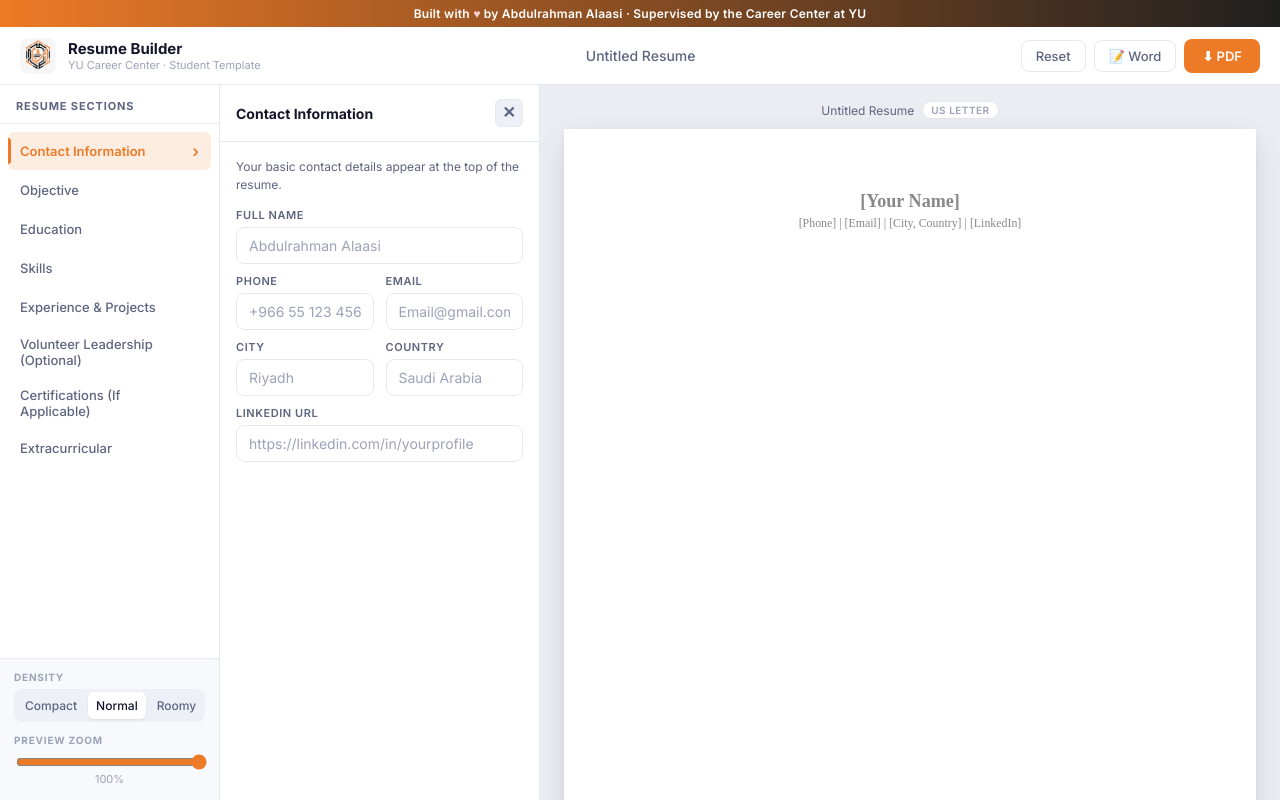
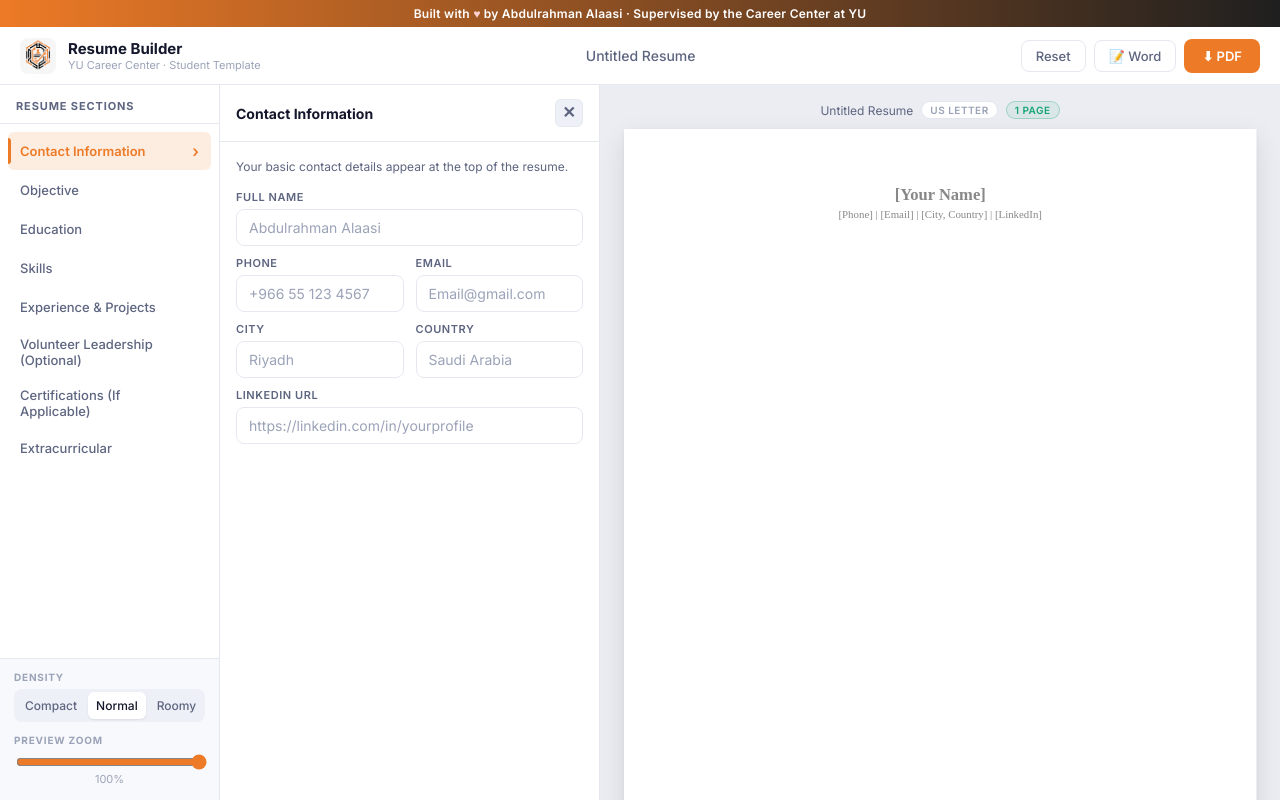
Before and after one commit to AbdulrahmanAlaasi/resume-builder, a Next.js app: page / in a window 1280 px wide. Built offline with nearby package versions, Linux system fonts and the light colour scheme.

Commit message:
add page count warning and justify docx text

```diff
--- a/app/components/layout/PreviewArea.tsx
+++ b/app/components/layout/PreviewArea.tsx
@@ -1,7 +1,7 @@
 'use client';
 
 import dynamic from 'next/dynamic';
-import { useEffect, useLayoutEffect, useRef, useState } from 'react';
+import { useLayoutEffect, useRef, useState } from 'react';
 import { useResumeStore } from '../../store/resumeStore';
 
 const ResumePreview = dynamic(
@@ -30,7 +30,9 @@ interface Props {
 export default function PreviewArea({ fileTitle, zoom }: Props) {
   const { data, settings, detailPanelOpen } = useResumeStore();
   const containerRef = useRef<HTMLDivElement | null>(null);
+  const previewShellRef = useRef<HTMLDivElement | null>(null);
   const [fitScale, setFitScale] = useState(0.9);
+  const [contentHeight, setContentHeight] = useState(PAPER_PX.letter.h);
 
   useLayoutEffect(() => {
     if (!containerRef.current) return;
@@ -51,6 +53,33 @@ export default function PreviewArea({ fileTitle, zoom }: Props) {
 
   const scale = fitScale * zoom;
   const paper = PAPER_PX[settings.paperSize];
+  const pageCount = Math.max(1, Math.ceil(contentHeight / paper.h));
+  const overPageLimit = pageCount > 1;
+
+  useLayoutEffect(() => {
+    const shell = previewShellRef.current;
+    if (!shell) return;
+
+    const measure = () => {
+      const preview = shell.querySelector<HTMLElement>('#resume-preview');
+      const nextHeight = Math.max(paper.h, preview?.scrollHeight ?? paper.h);
+      setContentHeight((current) => (
+        Math.abs(current - nextHeight) > 1 ? nextHeight : current
+      ));
+    };
+
+    measure();
+    const frame = window.requestAnimationFrame(measure);
+    const preview = shell.querySelector<HTMLElement>('#resume-preview');
+    const ro = new ResizeObserver(measure);
+    ro.observe(shell);
+    if (preview) ro.observe(preview);
+
+    return () => {
+      window.cancelAnimationFrame(frame);
+      ro.disconnect();
+    };
+  }, [data, settings, paper.h]);
 
   return (
     <main
@@ -64,7 +93,8 @@ export default function PreviewArea({ fileTitle, zoom }: Props) {
     >
       <div style={{
         fontSize: 12, color: 'var(--text-secondary)', marginBottom: 10,
-        display: 'flex', alignItems: 'center', gap: 8, flexShrink: 0,
+        display: 'flex', alignItems: 'center', justifyContent: 'center',
+        gap: 8, flexShrink: 0, flexWrap: 'wrap', textAlign: 'center',
       }}>
         <span>{fileTitle}</span>
         <span style={{
@@ -74,14 +104,28 @@ export default function PreviewArea({ fileTitle, zoom }: Props) {
         }}>
           {settings.paperSize === 'a4' ? 'A4' : 'US Letter'}
         </span>
+        <span style={{
+          fontSize: 10, fontWeight: 600, letterSpacing: '0.05em', textTransform: 'uppercase',
+          color: overPageLimit ? 'var(--danger)' : 'var(--success)',
+          border: `1px solid ${overPageLimit ? 'rgba(224, 64, 94, 0.35)' : 'rgba(22, 164, 116, 0.30)'}`,
+          padding: '2px 8px', borderRadius: 99,
+          background: overPageLimit ? 'rgba(224, 64, 94, 0.08)' : 'rgba(22, 164, 116, 0.08)',
+        }}>
+          {pageCount} {pageCount === 1 ? 'Page' : 'Pages'}
+        </span>
+        {overPageLimit && (
+          <span style={{ color: 'var(--danger)', fontWeight: 600 }}>
+            YU usually requires a 1-page CV
+          </span>
+        )}
       </div>
 
       <div style={{
         width:  paper.w * scale,
-        height: paper.h * scale,
+        height: contentHeight * scale,
         flexShrink: 0,
       }}>
-        <div style={{
+        <div ref={previewShellRef} style={{
           transformOrigin: 'top left',
           transform: `scale(${scale})`,
           boxShadow: '0 12px 36px rgba(20,23,43,0.10), 0 2px 6px rgba(20,23,43,0.05)',
--- a/app/components/preview/ResumePreview.tsx
+++ b/app/components/preview/ResumePreview.tsx
@@ -93,7 +93,7 @@ function normalizeLinkedIn(url: string): { href: string; label: string } | null
 
 export default function ResumePreview({ data, settings }: Props) {
   const s = buildStyles(settings ?? DEFAULT_SETTINGS);
-  const { contact, objective, education, skills, experiences, projects,
+  const { contact, objective, education, skills, experiences,
     volunteers, certifications, extracurriculars } = data;
 
   const linkedin    = normalizeLinkedIn(contact.linkedin);
@@ -114,8 +114,7 @@ export default function ResumePreview({ data, settings }: Props) {
   const showEducation = education.some((e) => e.university.trim() || e.degree.trim());
   const showSkills    = skills.some((sk) => sk.text.trim());
   const filledExp     = experiences.filter((e) => e.institution.trim() || e.jobTitle.trim());
-  const filledProj    = projects.filter((p) => p.institution.trim() || p.title.trim());
-  const showExpProj   = filledExp.length > 0 || filledProj.length > 0;
+  const showExpProj   = filledExp.length > 0;
   const showVolunteer = volunteers.some((v) => v.text.trim());
   const showCerts     = certifications.some((c) => c.text.trim());
   const clubs         = extracurriculars.filter((e) => e.type === 'club'     && e.text.trim());
@@ -212,21 +211,6 @@ export default function ResumePreview({ data, settings }: Props) {
             </div>
           ))}
 
-          {filledProj.map((proj) => (
-            <div key={proj.id} style={{ marginBottom: 8 }}>
-              <div style={s.row}>
-                <span style={s.leftBoldUnderline}>{proj.institution || '[Organization]'}</span>
-                <span style={s.rightBold}>{proj.location || ''}</span>
-              </div>
-              <div style={s.row}>
-                <span style={s.italicLeft}>{proj.title || '[Project Title]'}</span>
-                <span style={s.italicRight}>
-                  {[proj.startDate, proj.endDate].filter(Boolean).join(' – ')}
-                </span>
-              </div>
-              <BulletList s={s} items={proj.bullets} />
-            </div>
-          ))}
           <div style={s.rule} />
         </>
       )}
--- a/app/lib/exportUtils.ts
+++ b/app/lib/exportUtils.ts
@@ -54,7 +54,7 @@ export async function exportToDOCX(data: ResumeData, settingsArg?: ResumeSetting
              : settings.fontFamily.includes('Georgia')  ? 'Georgia'
              :                                            'Times New Roman';
 
-  const { contact, objective, education, skills, experiences, projects,
+  const { contact, objective, education, skills, experiences,
     volunteers, certifications, extracurriculars } = data;
 
   // ---------- helpers ----------
@@ -78,12 +78,14 @@ export async function exportToDOCX(data: ResumeData, settingsArg?: ResumeSetting
   });
 
   const bullet = (text: string) => new Paragraph({
+    alignment: AlignmentType.JUSTIFIED,
     numbering: { reference: 'bullets', level: 0 },
     spacing:   { before: 20, after: 20 },
     children:  [new TextRun({ text, size: 22, font: FONT })],
   });
 
   const labelledBullet = (label: string, text: string) => new Paragraph({
+    alignment: AlignmentType.JUSTIFIED,
     numbering: { reference: 'bullets', level: 0 },
     spacing:   { before: 20, after: 20 },
     children: [
@@ -172,6 +174,7 @@ export async function exportToDOCX(data: ResumeData, settingsArg?: ResumeSetting
   if (objective.text.trim()) {
     children.push(sectionTitle('Objective'));
     children.push(new Paragraph({
+      alignment: AlignmentType.JUSTIFIED,
       spacing: { before: 20, after: 40 },
       children: [new TextRun({ text: objective.text, size: 22, font: FONT })],
     }));
@@ -204,8 +207,7 @@ export async function exportToDOCX(data: ResumeData, settingsArg?: ResumeSetting
 
   // Experience & Projects
   const filledExp  = experiences.filter((e) => e.institution.trim() || e.jobTitle.trim());
-  const filledProj = projects.filter((p) => p.title.trim() || p.institution.trim());
-  if (filledExp.length || filledProj.length) {
+  if (filledExp.length) {
     children.push(sectionTitle('Professional & Project Experience'));
     filledExp.forEach((exp) => {
       children.push(boldRow(exp.institution, exp.institutionDesc, exp.location, true));
@@ -214,14 +216,6 @@ export async function exportToDOCX(data: ResumeData, settingsArg?: ResumeSetting
         [exp.startDate, exp.endDate].filter(Boolean).join(' – '),
       ));
       exp.bullets.filter((b) => b.trim()).forEach((b) => children.push(bullet(b)));
-    });
-    filledProj.forEach((proj) => {
-      children.push(boldRow(proj.institution, '', proj.location, true));
-      children.push(italicRow(
-        proj.title,
-        [proj.startDate, proj.endDate].filter(Boolean).join(' – '),
-      ));
-      proj.bullets.filter((b) => b.trim()).forEach((b) => children.push(bullet(b)));
     });
     children.push(HR());
   }
@@ -249,6 +243,7 @@ export async function exportToDOCX(data: ResumeData, settingsArg?: ResumeSetting
     children.push(sectionTitle('Extracurricular Activities & Interests'));
     if (clubs.length) {
       children.push(new Paragraph({
+        alignment: AlignmentType.JUSTIFIED,
         numbering: { reference: 'bullets', level: 0 },
         spacing: { before: 20, after: 20 },
         children: [
@@ -259,6 +254,7 @@ export async function exportToDOCX(data: ResumeData, settingsArg?: ResumeSetting
     }
     if (interests.length) {
       children.push(new Paragraph({
+        alignment: AlignmentType.JUSTIFIED,
         numbering: { reference: 'bullets', level: 0 },
         spacing: { before: 20, after: 20 },
         children: [
--- a/app/lib/placeholders.ts
+++ b/app/lib/placeholders.ts
@@ -30,13 +30,13 @@ export const FORM_PLACEHOLDERS = {
   skillText: 'Python, leadership, communication',
 
   // Experience
-  expInstitution: 'Saudi Aramco',
-  expInstitutionDesc: 'Global energy company and world’s largest oil producer',
+  expInstitution: 'Saudi Aramco or Personal Portfolio Website',
+  expInstitutionDesc: 'Global energy company, academic project, or portfolio project',
   expLocation: 'Dhahran, Saudi Arabia',
-  expJobTitle: 'Software Engineering Intern',
+  expJobTitle: 'Software Engineering Intern or Full-Stack Developer',
   expStartDate: 'June 2024',
   expEndDate: 'August 2024 (or Present)',
-  expBullet: 'Quantify your achievements — what impact did you have on the organization?',
+  expBullet: 'Quantify your achievements, responsibilities, project scope, technologies used, or outcomes.',
 
   // Projects
   projInstitution: 'Al Yamamah University',
--- a/app/page.tsx
+++ b/app/page.tsx
@@ -53,7 +53,7 @@ export default function Home() {
 
   const cols = [
     '220px',                      // SectionNav (fixed)
-    detailPanelOpen && '320px',   // BuilderPanel (form)
+    detailPanelOpen && '380px',   // BuilderPanel (form)
     '1fr',                        // Preview
   ].filter(Boolean).join(' ');
 
```
Also changed, not shown: app/components/form/ExperienceForm.tsx (+3 -71 lines).
